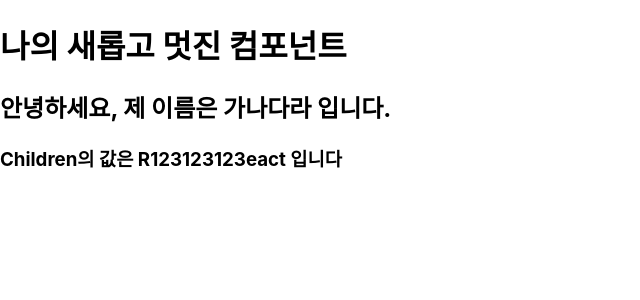
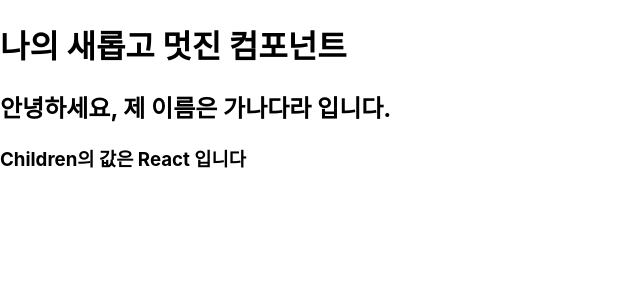
Before and after one commit to DGeon/AWS_FullStack_hello_React, a React (Create React App) app: page / in a window 1280 px wide. Shown: the top 300 px of the page, without its empty margins (0-640 px from the left). Built offline with nearby package versions, Linux system fonts and the light colour scheme.

Commit message:
vsCode commit!

```diff
--- a/src/App.js
+++ b/src/App.js
@@ -53,7 +53,7 @@
 import MyComponent from "./MyComponent";
 
 const App = () => {
-  return <MyComponent name="가나다라">R123123123eact</MyComponent>;
+  return <MyComponent name="가나다라">React</MyComponent>;
 };
 
 export default App;
```
